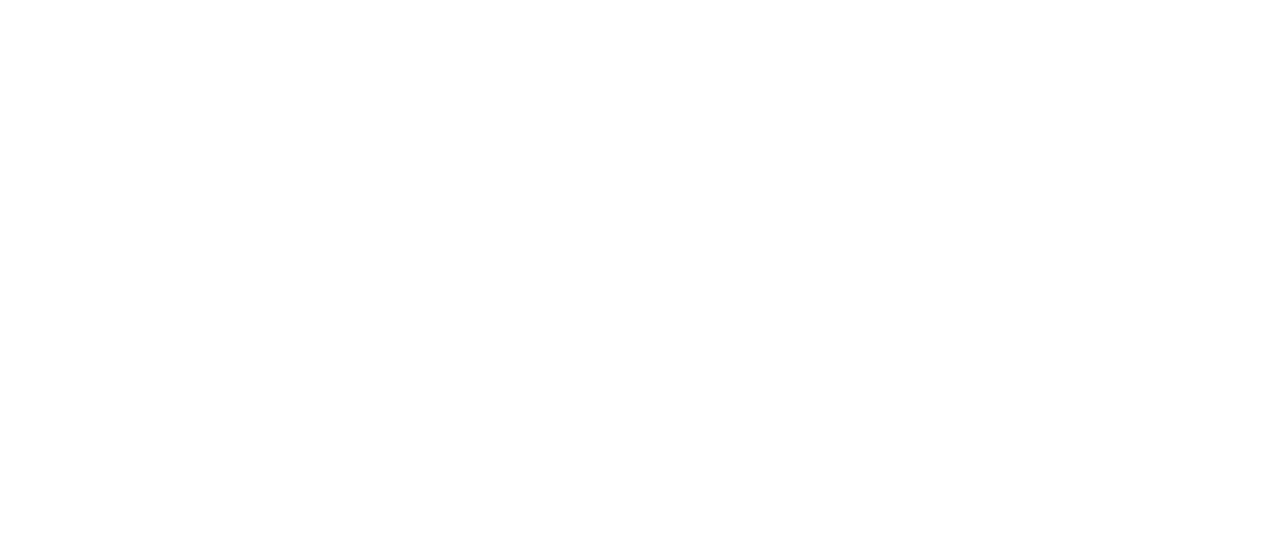
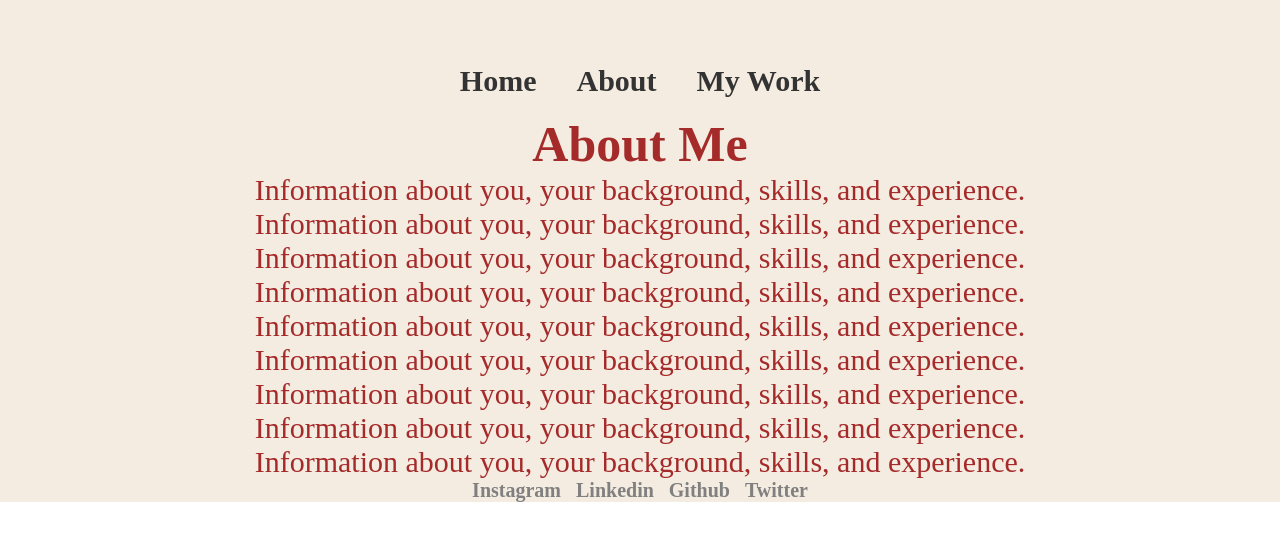
Before and after one commit to sanket060920/E-nimantran, a React (Create React App) app in the folder my-react-app/: page /Portfolio/About in a window 1280 px wide. Before the commit this address had no page. Shown: the top 540 px of the page. Built offline with nearby package versions, Linux system fonts and the light colour scheme; a web font is replaced by a local one.

Commit message:
about section edited

```diff
--- a/my-react-app/src/App.js
+++ b/my-react-app/src/App.js
@@ -9,6 +9,8 @@ import './App.css';
 // import Card2 from './components/cards-design/card-2/card-2';
 // import Card4 from './components/cards-design/card-4/card-4';
 import Home from './components/Home/Home';
+import About from './components/Home/Portfolio/Components/About';
+import Resume from './components/Home/Portfolio/Components/Resume';
 
 
 function App() {
@@ -17,7 +19,9 @@ function App() {
 
       <Router>
         <Routes>
-        <Route path="/" element={<Home/>} />
+        <Route path="/PortFolio" element={<Home/>} />
+        <Route path="/Portfolio/About" element={<About/>} />
+        <Route path="/Portfolio/Resume" element={<Resume/>} />
         {/* <Route path="/Card_1" element={<Card1/>} />
         <Route path="/Card_2" element={<Card2/>} />
         <Route path="/Card_4" element={<Card4/>} /> */}
--- a/my-react-app/src/components/Home/Home.jsx
+++ b/my-react-app/src/components/Home/Home.jsx
@@ -1,7 +1,5 @@
 // import { Carousel } from 'bootstrap';
 import '../Home/Home.css'
-import Cmp1 from '../Home/Home_Component/Cmp1';
-import Carousel1 from './Carousel/Carousel1'
 import ProfileComponent from "../Home/Portfolio/Portfolio";
 
 
@@ -10,8 +8,6 @@ const Home = () => {
   return (
     <div id='Home_Div'>
         <ProfileComponent/>
-        {/* <Cmp1/> */}
-        {/* <Carousel1/> */}
     </div>
   )
 };
--- /dev/null
+++ b/my-react-app/src/components/Home/Portfolio/Components/About.jsx
@@ -0,0 +1,28 @@
+import React from "react";
+import NavBar from "../Components/NaveBar";
+import BottomFooter from "../Components/BottomFooter";
+import '../Components/Styles/About.css'
+
+const About = () => {
+  return (
+    <div className="profile-container">
+      <NavBar/>
+      <div className="About_content">
+        <h1 className="About_heading">About Me</h1>
+        <p className="About_para">Information about you, your background, skills, and experience.</p>
+        <p className="About_para">Information about you, your background, skills, and experience.</p>
+        <p className="About_para">Information about you, your background, skills, and experience.</p>
+        <p className="About_para">Information about you, your background, skills, and experience.</p>
+        <p className="About_para">Information about you, your background, skills, and experience.</p>
+        <p className="About_para">Information about you, your background, skills, and experience.</p>
+        <p className="About_para">Information about you, your background, skills, and experience.</p>
+        <p className="About_para">Information about you, your background, skills, and experience.</p>
+        <p className="About_para">Information about you, your background, skills, and experience.</p>
+      </div>
+      <BottomFooter/>
+
+    </div>
+  );
+};
+
+export default About;
--- /dev/null
+++ b/my-react-app/src/components/Home/Portfolio/Components/BottomFooter.jsx
@@ -0,0 +1,16 @@
+import React from "react";
+
+const BottomFooter = () => {
+  return (
+    <footer className="profile-footer">
+        <ul className="social-links">
+          <li>Instagram</li>
+          <li>Linkedin</li>
+          <li>Github</li>
+          <li>Twitter</li>
+        </ul>
+      </footer>
+  );
+};
+
+export default BottomFooter;
--- /dev/null
+++ b/my-react-app/src/components/Home/Portfolio/Components/Intro.jsx
@@ -0,0 +1,25 @@
+import React from "react";
+import { Link } from 'react-router-dom';
+
+
+const Intro = () => {
+  return (
+    <div className="profile-content">
+        <div className="profile-text">
+          <h2>---- Hello</h2>
+          <h1>
+            I'm <span className="highlight-text">Sanket Godse</span>
+          </h1>
+          <p>
+            This is Sanket Godse , visual designer, photographer, web developer, and creative director located in the United States, looking to work around the globe.
+          </p>
+          <button className="cv-button"><Link to="/Portfolio/Resume">My Resume</Link></button>
+        </div>
+        <div className="profile-image">
+          <img src={require("../Components/Images/MyPhoto.png")} alt="Profile" />
+        </div>
+      </div>
+  );
+};
+
+export default Intro;
--- /dev/null
+++ b/my-react-app/src/components/Home/Portfolio/Components/NaveBar.jsx
@@ -0,0 +1,18 @@
+import React from "react";
+import { Link } from 'react-router-dom';
+
+const NavBar = () => {
+  return (
+    <nav className="navbar">
+    <ul>
+      <li><Link to="/PortFolio">Home</Link></li>
+      <li><Link to="/Portfolio/About">About</Link></li>
+      <li><Link to="/Portfolio/About">My Work</Link></li>
+      {/* <li>Resume</li> */}
+      {/* <li>Services</li> */}
+    </ul>
+  </nav>
+  );
+};
+
+export default NavBar;
--- /dev/null
+++ b/my-react-app/src/components/Home/Portfolio/Components/Resume.jsx
@@ -0,0 +1,24 @@
+import React from "react";
+import NavBar from "../Components/NaveBar";
+import BottomFooter from "../Components/BottomFooter";
+import '../Components/Styles/Resume.css'
+
+
+const Resume = () => {
+  return (
+    <div className="profile-container">
+      <NavBar/>
+      <h1>Download My Resume</h1>
+      <a href="my-react-app\src\components\Home\Portfolio\Files\Resume(Sanket Godse).txt" download>
+        <button className="cv-button">Download CV</button>
+      </a>
+      <BottomFooter/>
+      {/* my-react-app\src\components\Home\Portfolio\Files\Resume(Sanket Godse).txt */}
+
+    </div>
+
+
+  );
+};
+
+export default Resume;
--- /dev/null
+++ b/my-react-app/src/components/Home/Portfolio/Components/Styles/About.css
@@ -0,0 +1,15 @@
+.About_content{
+    height: 100%;
+    display: flex;
+    flex-direction: column;
+    justify-content: center;
+    align-items:center ;
+}
+.About_heading{
+    font-size: 00.5rem;
+    color: brown;
+}
+.About_para{
+    font-size: 00.3rem;
+    color: brown;
+}
--- a/my-react-app/src/components/Home/Portfolio/Portfolio.css
+++ b/my-react-app/src/components/Home/Portfolio/Portfolio.css
@@ -8,8 +8,9 @@ body {
     display: flex;
     flex-direction: column;
     align-items: center;
-    justify-content: center;
-    min-height: 100vh;
+    justify-content: space-between;
+    /* min-height: 100vh; */
+    height: 100%;
     background-color: #f5ece1;
     /* padding: 00.3rem; */
     /* position: relative; */
@@ -19,10 +20,11 @@ body {
   .navbar {
     /* position: absolute; */
     width: 100%;
+    height: 100%;
     display: flex;
     justify-content: space-evenly;
     /* top: 0.1rem; */
-    margin: 00.22rem;
+    /* margin: 00.22rem; */
   }
 
   .navbar ul {
@@ -31,24 +33,33 @@ body {
     gap: 40px;
   }
 
-  .navbar ul li {
+  .navbar ul a {
     cursor: pointer;
     font-weight: bold;
     font-size: 0.3rem;
+    text-decoration: none; /* Removes the underline */
+    transition: color 0.3s ease; /* Adds a smooth transition effect */
+    color: #333; /* Changes font color */
+  }
+  .navbar ul li a:hover {
+    color: #ff4a57; /* Changes color on hover */
+  }
 
-  }
 
   .profile-content {
     display: flex;
-    justify-content: space-between;
+    /* background-color: #ff4a57; */
+    justify-content: center;
     align-items: center;
-    max-width: 1200px;
+    /* max-width: 1200px; */
+    width: 100%;
     /* width: 100%; */
     /* margin: 0.2rem; */
   }
 
   .profile-text {
-    flex: 1;
+    /* flex: 1; */
+    height: auto;
   }
 
   .profile-text h2 {
@@ -62,6 +73,9 @@ body {
   }
 
   .highlight-text {
+    font-family: "Roboto", sans-serif;
+    font-weight: 900;
+    font-style: normal;
     color: #ff4a57;
   }
 
@@ -69,6 +83,9 @@ body {
     font-size: 18px;
     line-height: 1.6;
     max-width: 500px;
+    font-family: "Nerko One", cursive;
+    font-weight: 400;
+    font-style: normal;
   }
 
   .cv-button {
@@ -78,6 +95,16 @@ body {
     padding: 12px 24px;
     font-size: 18px;
     margin-top: 20px;
+    cursor: pointer;
+  }
+  .cv-button a{
+    background-color: #ff4a57;
+    color: white;
+    border: none;
+    padding: 12px 24px;
+    font-size: 18px;
+    margin-top: 20px;
+    text-decoration: none;
     cursor: pointer;
   }
 
@@ -94,6 +121,8 @@ body {
   .social-links {
     list-style: none;
     display: flex;
+    width: 100%;
+    align-items: center;
     gap: 15px;
   }
 
--- a/my-react-app/src/components/Home/Portfolio/Portfolio.jsx
+++ b/my-react-app/src/components/Home/Portfolio/Portfolio.jsx
@@ -1,43 +1,16 @@
 import React from "react";
+// import { Link } from 'react-router-dom';
 import "../Portfolio/Portfolio.css";
+import Intro from "./Components/Intro";
+import NavBar from "./Components/NaveBar";
+import BottomFooter from "./Components/BottomFooter";
 
 const ProfileComponent = () => {
   return (
     <div className="profile-container">
-      <nav className="navbar">
-        <ul>
-          <li>Home</li>
-          <li>About</li>
-          <li>Portfolio</li>
-          {/* <li>Resume</li> */}
-          {/* <li>Services</li> */}
-        </ul>
-      </nav>
-
-      <div className="profile-content">
-        <div className="profile-text">
-          <h2>---- Hello</h2>
-          <h1>
-            I'm <span className="highlight-text">Sanket Godse</span>
-          </h1>
-          <p>
-            This is Sanket Godse , visual designer, photographer, web developer, and creative director located in the United States, looking to work around the globe.
-          </p>
-          <button className="cv-button">Download CV</button>
-        </div>
-        <div className="profile-image">
-          <img src={require("../Images/MyPhoto.png")} alt="Profile" />
-        </div>
-      </div>
-
-      <footer className="profile-footer">
-        <ul className="social-links">
-          <li>Instagram</li>
-          <li>Linkedin</li>
-          <li>Github</li>
-          <li>Twitter</li>
-        </ul>
-      </footer>
+      <NavBar/>
+      <Intro/>
+      <BottomFooter/>
     </div>
   );
 };
```
Also changed, not shown: my-react-app/src/components/Home/Portfolio/Components/Styles/Resume.css (added), my-react-app/src/components/Home/Portfolio/Files/Resume(Sanket Godse).txt (added), 1 other file (tests, documents, lock files or other folders).
